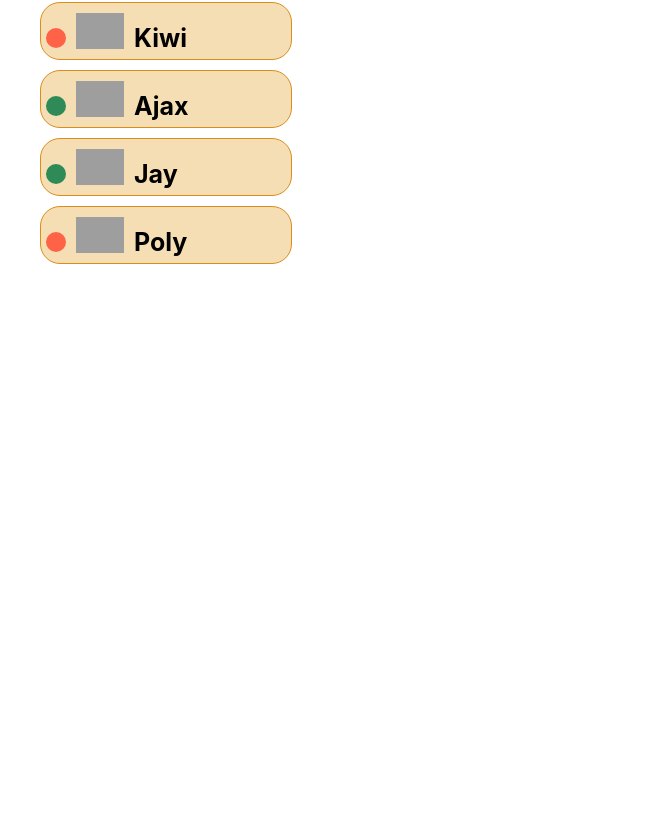
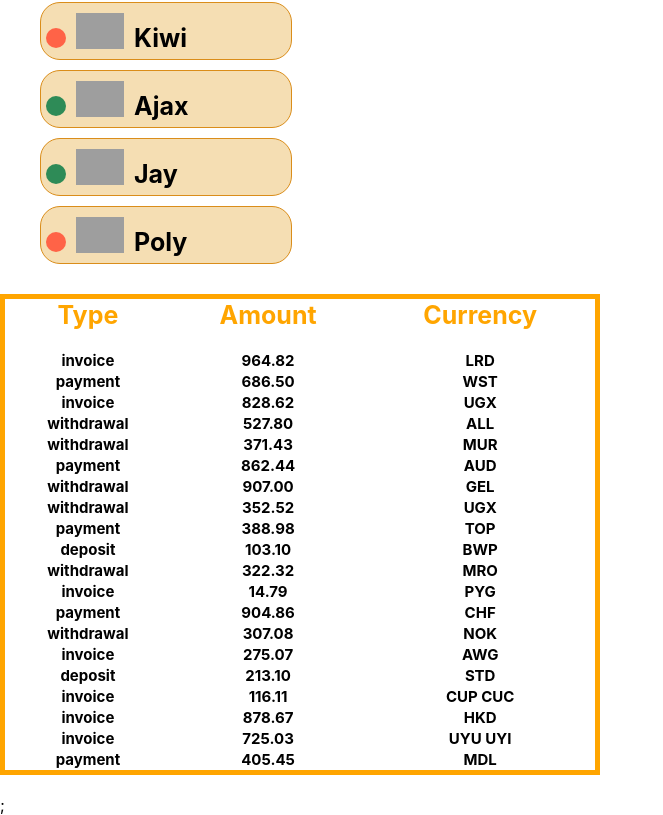
Before and after one commit to Illiya-Lunev/goit-react-hw-01-components, a React (Create React App) app: page / in a window 1280 px wide. Shown: the part 718-1533 px from the top of the page, without its empty margins (0-663 px from the left). Before the commit the page ends 998 px from the top, so only its background shows below. Built offline with nearby package versions, Linux system fonts and the light colour scheme; grey boxes are pictures that could not be loaded.

Commit message:
add Transactions

```diff
--- a/src/App.js
+++ b/src/App.js
@@ -7,6 +7,9 @@
 // Компонент друзей
 import Friends from './componets/Friends/Friends';
 import friendsData from './componets/Friends/Friends-data.json';
+// Компонент Транзакций
+import transactions from './componets/Transaction/transactions.json';
+import TransactionHistory from './componets/Transaction/TransactionHistory';
 
 export default function App() {
   return (
@@ -20,9 +23,9 @@
         likes={user.stats.likes}
         views={user.stats.views}
       />
-
       <Statistics title="Upload stats" stats={statisticalData} />
       <Friends friends={friendsData} />
+      <TransactionHistory items={transactions} />;
     </div>
   );
 }
--- /dev/null
+++ b/src/componets/Transaction/TransactionHistory.js
@@ -0,0 +1,37 @@
+import PropTypes from 'prop-types';
+import s from './transaction.module.css';
+
+export default function TransactionHistory({ items }) {
+  return (
+    <table className={s.transactionHistory}>
+      <thead>
+        <tr>
+          <th className={s.transactionTitle}>Type</th>
+          <th className={s.transactionTitle}>Amount</th>
+          <th className={s.transactionTitle}>Currency</th>
+        </tr>
+      </thead>
+
+      <tbody>
+        {items.map(({ id, type, amount, currency }) => (
+          <tr key={id}>
+            <th>{type}</th>
+            <th>{amount}</th>
+            <th>{currency}</th>
+          </tr>
+        ))}
+      </tbody>
+    </table>
+  );
+}
+
+TransactionHistory.propTypes = {
+  items: PropTypes.arrayOf(
+    PropTypes.shape({
+      id: PropTypes.string,
+      type: PropTypes.string,
+      amount: PropTypes.string,
+      currency: PropTypes.string,
+    }),
+  ).isRequired,
+};
--- /dev/null
+++ b/src/componets/Transaction/transaction.module.css
@@ -0,0 +1,16 @@
+.transactionHistory {
+  margin-top: 30px;
+  margin-bottom: 20px;
+  width: 600px;
+  border: 5px solid orange;
+
+  border-collapse: collapse;
+  font-size: 15px;
+  background-color: #fff;
+}
+
+.transactionTitle {
+  padding-bottom: 20px;
+  font-size: 25px;
+  color: orange;
+}
--- /dev/null
+++ b/src/componets/Transaction/transactions.json
@@ -0,0 +1,122 @@
+[
+  {
+    "id": "1e0700a2-5183-4291-85cc-2065a036a683",
+    "type": "invoice",
+    "amount": "964.82",
+    "currency": "LRD"
+  },
+  {
+    "id": "a30f821b-4d25-4ff0-abdd-e340b3f0dd2b",
+    "type": "payment",
+    "amount": "686.50",
+    "currency": "WST"
+  },
+  {
+    "id": "44dca67a-8e5a-4798-bf8e-b15efd4e1abd",
+    "type": "invoice",
+    "amount": "828.62",
+    "currency": "UGX"
+  },
+  {
+    "id": "ea8ed3dc-2b68-4a53-905a-53ecb0adef33",
+    "type": "withdrawal",
+    "amount": "527.80",
+    "currency": "ALL"
+  },
+  {
+    "id": "ea76146a-0b00-4b80-bc02-a8c822176712",
+    "type": "withdrawal",
+    "amount": "371.43",
+    "currency": "MUR"
+  },
+  {
+    "id": "63ca02f9-d637-46b5-9237-f3b24425e029",
+    "type": "payment",
+    "amount": "862.44",
+    "currency": "AUD"
+  },
+  {
+    "id": "ed0263e8-59a5-4bf1-87e0-2bb88e53dc34",
+    "type": "withdrawal",
+    "amount": "907.00",
+    "currency": "GEL"
+  },
+  {
+    "id": "6013bad0-750c-4691-8bc2-d8f2b43969c4",
+    "type": "withdrawal",
+    "amount": "352.52",
+    "currency": "UGX"
+  },
+  {
+    "id": "252c7be4-8b06-4fa7-8d42-61fb835b70d5",
+    "type": "payment",
+    "amount": "388.98",
+    "currency": "TOP"
+  },
+  {
+    "id": "4eaab41b-b967-40ac-82ed-85fc66f646f1",
+    "type": "deposit",
+    "amount": "103.10",
+    "currency": "BWP"
+  },
+  {
+    "id": "9648a350-8469-42d5-8bf3-18090de5fe67",
+    "type": "withdrawal",
+    "amount": "322.32",
+    "currency": "MRO"
+  },
+  {
+    "id": "9c5c25fb-1a95-4b2f-8d1f-4c4426d677cc",
+    "type": "invoice",
+    "amount": "14.79",
+    "currency": "PYG"
+  },
+  {
+    "id": "43ef232c-80e9-4d6f-b48a-b22405620de3",
+    "type": "payment",
+    "amount": "904.86",
+    "currency": "CHF"
+  },
+  {
+    "id": "5161682e-e620-4019-ab0a-24ceb10fbd20",
+    "type": "withdrawal",
+    "amount": "307.08",
+    "currency": "NOK"
+  },
+  {
+    "id": "7b119d71-42e6-4c42-a141-6818b07bb9ff",
+    "type": "invoice",
+    "amount": "275.07",
+    "currency": "AWG"
+  },
+  {
+    "id": "a4f65722-65c4-4c28-b1f4-b8ed988bb205",
+    "type": "deposit",
+    "amount": "213.10",
+    "currency": "STD"
+  },
+  {
+    "id": "c6e5784b-0ca3-48d6-86e5-b5128af5a523",
+    "type": "invoice",
+    "amount": "116.11",
+    "currency": "CUP CUC"
+  },
+  {
+    "id": "c9ebed6a-3a02-4b49-ac0d-0534b51f2bfd",
+    "type": "invoice",
+    "amount": "878.67",
+    "currency": "HKD"
+  },
+  {
+    "id": "a4a98b0e-b22c-438b-9f83-de2df52110c8",
+    "type": "invoice",
+    "amount": "725.03",
+    "currency": "UYU UYI"
+  },
+  {
+    "id": "b39bfa7a-0166-4c47-94d6-87d20590f746",
+    "type": "payment",
+    "amount": "405.45",
+    "currency": "MDL"
+  }
+]
```
